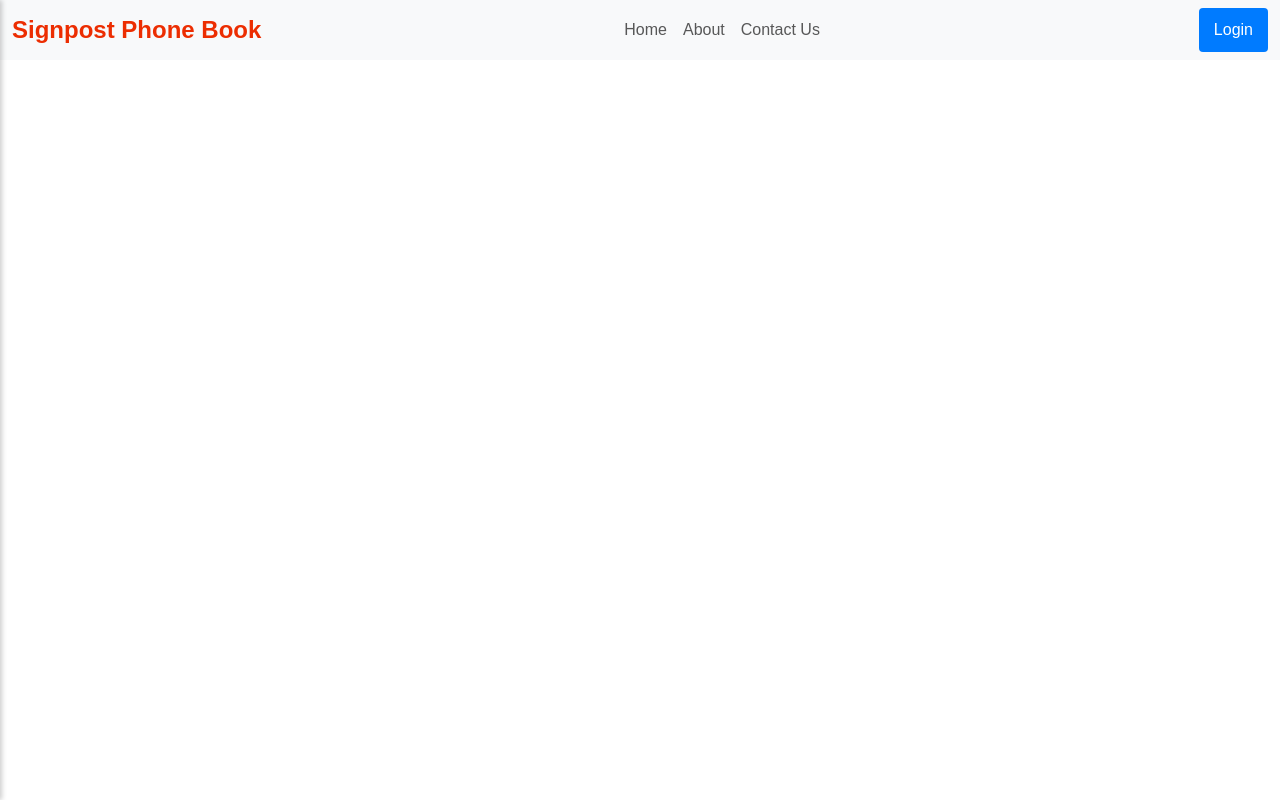
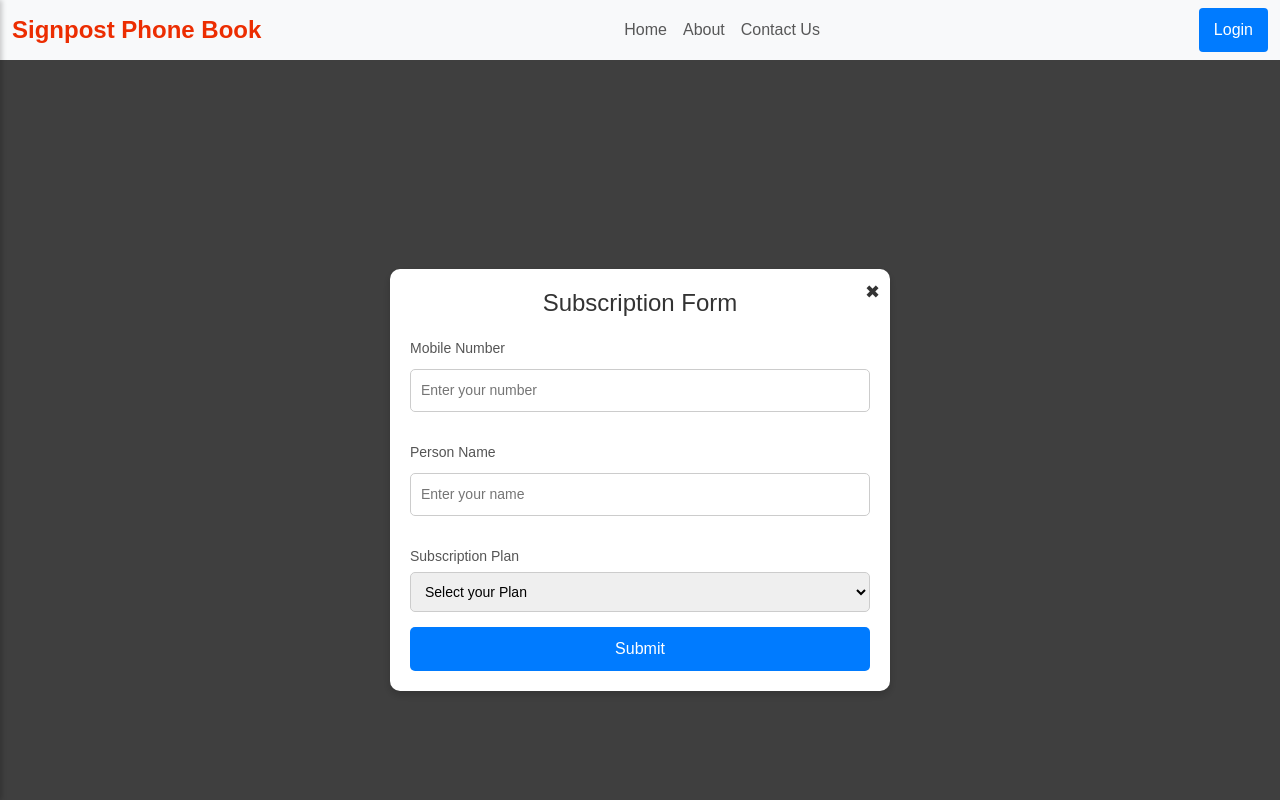
Before and after one commit to gitCoderNaveen/React_Projects, a React (Vite) app in the folder 1.Signpost_phonebook/phonebookapp/: page /subscriptionpage in a window 1280 px wide. Built offline with nearby package versions, Linux system fonts and the light colour scheme.

Commit message:
update on Subscription Page

```diff
--- a/1.Signpost_phonebook/phonebookapp/index.html
+++ b/1.Signpost_phonebook/phonebookapp/index.html
@@ -7,6 +7,9 @@
   <link href="https://cdn.jsdelivr.net/npm/bootstrap@5.3.3/dist/css/bootstrap.min.css" rel="stylesheet"
     integrity="sha384-QWTKZyjpPEjISv5WaRU9OFeRpok6YctnYmDr5pNlyT2bRjXh0JMhjY6hW+ALEwIH" crossorigin="anonymous">
   <link rel="stylesheet" href="https://cdnjs.cloudflare.com/ajax/libs/font-awesome/5.15.4/css/all.min.css" />
+  <link rel="stylesheet" href="https://cdnjs.cloudflare.com/ajax/libs/font-awesome/6.7.2/css/all.min.css"
+    integrity="sha512-Evv84Mr4kqVGRNSgIGL/F/aIDqQb7xQ2vcrdIwxfjThSH8CSR7PBEakCr51Ck+w+/U6swU2Im1vVX0SVk9ABhg=="
+    crossorigin="anonymous" referrerpolicy="no-referrer" />
 
   <meta name="viewport" content="width=device-width, initial-scale=1.0" />
   <title>Signpost Phone Book</title>
@@ -20,6 +23,8 @@
   <script src="https://cdn.jsdelivr.net/npm/bootstrap@5.3.3/dist/js/bootstrap.bundle.min.js"
     integrity="sha384-YvpcrYf0tY3lHB60NNkmXc5s9fDVZLESaAA55NDzOxhy9GkcIdslK1eN7N6jIeHz"
     crossorigin="anonymous"></script>
+
+
 </body>
 
 </html>
--- a/1.Signpost_phonebook/phonebookapp/src/App.jsx
+++ b/1.Signpost_phonebook/phonebookapp/src/App.jsx
@@ -11,13 +11,10 @@ import Auth from "./Components/Auth";
 import MediaPartner from "./Components/MediaPartner";
 import UserProfile from "./Components/UserProfile ";
 import NearbyPromotion from "./Components/Nearbypromotion";
-import NavbarWithDrawer from "./Components/NavbarWithDrawer ";
-import EditableDropdowns from "./Components/EditableDropdowns";
 import SearchAndSendSMS from "./Components/SearchAndSendSMS";
-import PopupFilter from "./Components/PopupFilter";
-import Nearbypromotion from "./Components/Nearbypromotion";
-import TextAnimation from "./Components/TextAnimation";
+
 import Card from "./Components/Card";
+import Subscription from "./Components/Subscription";
 export default function App() {
   return (
     <div>
@@ -35,6 +32,7 @@ export default function App() {
             <Route path="/about" element={<Aboutpage />} />
             <Route path="/contactus" element={<Contactus />} />
             <Route path="/MediaPartner" element={<MediaPartner />} />
+            <Route path="/subscriptionpage" element={<Subscription />} />
           </Routes>
         </Auth>
       </div>
--- a/1.Signpost_phonebook/phonebookapp/src/Components/Homepage.jsx
+++ b/1.Signpost_phonebook/phonebookapp/src/Components/Homepage.jsx
@@ -1,5 +1,5 @@
 import React, { useEffect, useState } from "react";
-import { FaSearch, FaWindowClose } from "react-icons/fa";
+import { FaSearch } from "react-icons/fa";
 import { useAuth } from "./Auth";
 import { useNavigate } from "react-router-dom";
 import "../Css/Homepage.css";
@@ -272,7 +272,9 @@ export default function Homepage() {
               </div>
             ))
           ) : (
-            <p className="loading_text"><strong>Loading... Please Wait...</strong></p>
+            <p className="loading_text">
+              <strong>Loading... Please Wait...</strong>
+            </p>
           )}
         </div>
 
--- a/1.Signpost_phonebook/phonebookapp/src/Components/Signup.jsx
+++ b/1.Signpost_phonebook/phonebookapp/src/Components/Signup.jsx
@@ -353,7 +353,11 @@ const Signup = () => {
                 &nbsp;Firm/Business
               </label>
             </div>
-            {prefixHelpText && <p className="helptext">Select Your prefix</p>}
+            {prefixHelpText && (
+              <p className="helptext">
+                Select Mr. for Gents and Ms. for ladies
+              </p>
+            )}
 
             <label>Address :</label>
             <textarea
@@ -362,7 +366,12 @@ const Signup = () => {
               onClick={helpTextAddress}
               onChange={(e) => setDoorno(e.target.value)}
             />
-            {addressHelpText && <p className="helptext">Enter your Address</p>}
+            {addressHelpText && (
+              <p className="helptext">
+                Type Door No, Street, Flat No, Appartment Name, Land Mark, Area
+                Name
+              </p>
+            )}
 
             <label>City :</label>
             <input
@@ -372,11 +381,15 @@ const Signup = () => {
               onClick={helpTextCity}
               onChange={(e) => setCity(e.target.value)}
             />
-            {cityHelpText && <p className="helptext">Enter Your City Hear</p>}
+            {cityHelpText && (
+              <p className="helptext">
+                Type City Name, Don't use Petnames (Kovai etc)
+              </p>
+            )}
 
             <label>Pincode :</label>
             <input
-              type="text"
+              type="number"
               placeholder="Pincode"
               maxLength={6}
               onClick={helpTextPincode}
@@ -385,7 +398,9 @@ const Signup = () => {
               onChange={(e) => setPincode(e.target.value)}
             />
             {pincodeHelpText && (
-              <p className="helptext">Enter Your Area Pincode</p>
+              <p className="helptext">
+                Type 6 Digits, Continiously Without Gap.
+              </p>
             )}
 
             <label>Product / Service :</label>
@@ -399,7 +414,7 @@ const Signup = () => {
             />
             {prodcutHelpText && (
               <p className="helptext">
-                Enter Your Firm Product or your Personnel Designation
+                Type Correct & Specific Name of Product/Service offered.
               </p>
             )}
 
@@ -412,7 +427,9 @@ const Signup = () => {
               onChange={(e) => setLandLine(e.target.value)}
             />
             {landlineHelpText && (
-              <p className="helptext">Enter Your Companies Landline number</p>
+              <p className="helptext">
+                Type Only Available Landline only Don't Type Mobile Number Here
+              </p>
             )}
 
             <label>STD Code :</label>
@@ -424,7 +441,9 @@ const Signup = () => {
               onChange={(e) => setLcode(e.target.value)}
             />
             {stdCodeHelpText && (
-              <p className="helptext">Enter Your Area STD Code</p>
+              <p className="helptext">
+                Type this Only the Landline is Typed above.
+              </p>
             )}
 
             <label>Email :</label>
@@ -436,7 +455,7 @@ const Signup = () => {
               onChange={(e) => setEmail(e.target.value)}
             />
             {emailHelpText && (
-              <p className="helptext">Enter Your full email Address</p>
+              <p className="helptext">Type Correctly, Only is Available.</p>
             )}
             <label>Promo-Code :</label>
             <input
@@ -449,7 +468,7 @@ const Signup = () => {
             />
             {promoCodeHelpText && (
               <p className="helptext">
-                Enter the Number Refered you to this Website
+                Enter the Number Refered you to use this Website
               </p>
             )}
           </form>
--- /dev/null
+++ b/1.Signpost_phonebook/phonebookapp/src/Components/Subscription.jsx
@@ -0,0 +1,160 @@
+import React, { useEffect, useState } from "react";
+import "../Css/Subscription.css"; // Import the CSS file
+import { useAuth } from "./Auth";
+import { useNavigate } from "react-router-dom";
+
+const Subscription = () => {
+  const [isOpen, setIsOpen] = useState(false);
+  const [dateTime, setDateTime] = useState("");
+  const [mobileNo, setMobileNo] = useState("");
+  const [myname, setName] = useState("");
+  const [mysubscriptionPlan, setSubscriptionPlan] = useState("");
+  const { userData } = useAuth();
+  const navigate = useNavigate();
+
+  const togglePopup = () => {
+    navigate("/");
+  };
+
+  useEffect(() => {
+    updateDateTime();
+  }, []);
+
+  const updateDateTime = () => {
+    const now = new Date();
+
+    // Format date
+    const options = { year: "numeric", month: "numeric", day: "numeric" };
+    const formattedDate = now.toLocaleDateString(undefined, options);
+
+    //Format time
+    let hours = now.getHours();
+    const minutes = now.getMinutes();
+    const ampm = hours >= 12 ? "PM" : "AM";
+    hours = hours % 12 || 12; //convert to 12-hour format
+    const formattedTime = `${hours}:${
+      minutes < 10 ? "0" + minutes : minutes
+    }${ampm}`;
+
+    //Combine date and time
+    setDateTime(`${formattedDate} ${formattedTime}`);
+  };
+  const resetForm = () => {
+    setName("");
+    setMobileNo("");
+    setSubscriptionPlan("");
+  };
+  const handleSubmit = async (e) => {
+    e.preventDefault();
+    if (!mobileNo || !myname) {
+      alert("Enter Subscriber Name & Number");
+    }
+    const data = {
+      mobileno: mobileNo,
+      name: myname,
+      subscriptionplan: mysubscriptionPlan,
+      date: dateTime,
+      username: userData.businessname,
+    };
+    try {
+      const response = await fetch(
+        "https://signpostphonebook.in/subscription_for_new_database.php",
+        {
+          method: "POST",
+          headers: {
+            "content-Type": "application/json",
+          },
+          body: JSON.stringify(data),
+        }
+      );
+      if (!response.ok) {
+        throw new Error(`HTTP error! status: ${response.status}`);
+      }
+      const jsonResponse = await response.json();
+      if (jsonResponse.message) {
+        alert(jsonResponse.message);
+
+        const smsBody = encodeURIComponent(`
+        Dear ${myname}, We Acknowledge your order for Subscription for Signpost PHONE BOOK for ${mysubscriptionPlan}.
+        Your subscription will start from tomorrow. You can avail our NEARBY PROMOTION and CATEGORYWISE PROMOTION Facilities.
+        For any help Contact
+        Signpost Celfon Team`);
+
+        const smsLink = `sms:${mobileNo}?body=${smsBody}`;
+
+        setTimeout(() => {
+          window.location.href = smsLink;
+        }, 2000);
+        resetForm();
+      } else {
+        alert(`Failed to save Data : ${jsonResponse.message}`);
+      }
+    } catch (error) {
+      alert("Error Saving Data");
+      console.log(error);
+    }
+  };
+
+  return (
+    <div className="scontainer">
+      <div className="spopup-overlay">
+        <div className="spopup">
+          <button onClick={togglePopup} className="sclose-button">
+            ✖
+          </button>
+          <h2 className="spopup-title">Subscription Form</h2>
+          <form onSubmit={handleSubmit}>
+            <div className="sform-group">
+              <label htmlFor="number">Mobile Number</label>
+              <input
+                type="number"
+                id="number"
+                placeholder="Enter your number"
+                value={mobileNo}
+                onChange={(e) => {
+                  setMobileNo(e.target.value);
+                }}
+                required
+              />
+            </div>
+            <div className="sform-group">
+              <label htmlFor="name">Person Name</label>
+              <input
+                type="text"
+                id="name"
+                placeholder="Enter your name"
+                value={myname}
+                onChange={(e) => {
+                  setName(e.target.value);
+                }}
+                required
+              />
+            </div>
+            <div className="sform-group">
+              <label htmlFor="subscription">Subscription Plan</label>
+              <select
+                name=""
+                id="dropdown"
+                value={mysubscriptionPlan}
+                onChange={(e) => {
+                  setSubscriptionPlan(e.target.value);
+                }}
+              >
+                <option value="">Select your Plan</option>
+                <option value="one year">One Year Pack</option>
+                <option value="3 months">3 Months Pack</option>
+                <option value="1 month">One Month Pack</option>
+                <option value="1 week">One Week (Trial Pack)</option>
+              </select>
+            </div>
+            <button type="submit" className="ssubmit-button">
+              Submit
+            </button>
+          </form>
+        </div>
+      </div>
+    </div>
+  );
+};
+
+export default Subscription;
--- /dev/null
+++ b/1.Signpost_phonebook/phonebookapp/src/Css/Subscription.css
@@ -0,0 +1,120 @@
+/* Container for the popup */
+.scontainer {
+  position: fixed;
+  top: 0;
+  width: 100%;
+  height: 100%;
+  display: flex;
+  align-items: center;
+  justify-content: center;
+  background-color: rgba(0, 0, 0, 0.5);
+  z-index: 1000;
+}
+
+/* Overlay effect */
+.spopup-overlay {
+  position: absolute;
+  width: 100%;
+  height: 100%;
+  background-color: rgba(0, 0, 0, 0.5);
+  display: flex;
+  justify-content: center;
+  align-items: center;
+}
+
+/* Popup container */
+.spopup {
+  position: relative;
+  top: 10%;
+  width: 90%;
+  max-width: 500px;
+  max-height: 90%;
+  overflow-y: auto;
+  background: #fff;
+  border-radius: 10px;
+  padding: 20px;
+  box-shadow: 0 4px 10px rgba(0, 0, 0, 0.2);
+  animation: fadeIn 0.3s ease;
+}
+
+/* Close button */
+.sclose-button {
+  position: absolute;
+  top: 10px;
+  right: 10px;
+  background: none;
+  border: none;
+  font-size: 18px;
+  cursor: pointer;
+  color: #333;
+  transition: color 0.3s ease;
+}
+
+.sclose-button:hover {
+  color: #f00;
+}
+
+/* Popup title */
+.spopup-title {
+  margin-bottom: 20px;
+  font-size: 24px;
+  text-align: center;
+  color: #333;
+}
+
+/* Form styling */
+.sform-group {
+  margin-bottom: 15px;
+}
+
+.sform-group label {
+  display: block;
+  font-size: 14px;
+  margin-bottom: 5px;
+  color: #555;
+}
+
+.sform-group input,
+.sform-group select {
+  width: 100%;
+  padding: 10px;
+  font-size: 14px;
+  border: 1px solid #ccc;
+  border-radius: 5px;
+  box-sizing: border-box;
+}
+
+.sform-group input:focus,
+.sform-group select:focus {
+  border-color: #007bff;
+  outline: none;
+}
+
+/* Submit button */
+.ssubmit-button {
+  width: 100%;
+  padding: 10px;
+  font-size: 16px;
+  color: #fff;
+  background: #007bff;
+  border: none;
+  border-radius: 5px;
+  cursor: pointer;
+  transition: background 0.3s ease;
+}
+
+.ssubmit-button:hover {
+  background: #0056b3;
+}
+
+/* Animation for popup */
+@keyframes fadeIn {
+  from {
+    opacity: 0;
+    transform: scale(0.9);
+  }
+  to {
+    opacity: 1;
+    transform: scale(1);
+  }
+}
```
Also changed, not shown: 1.Signpost_phonebook/phonebookapp/src/Components/Navigationpage.jsx (+11 -0 lines).
